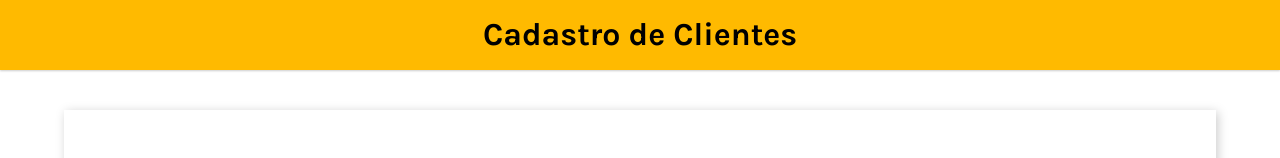
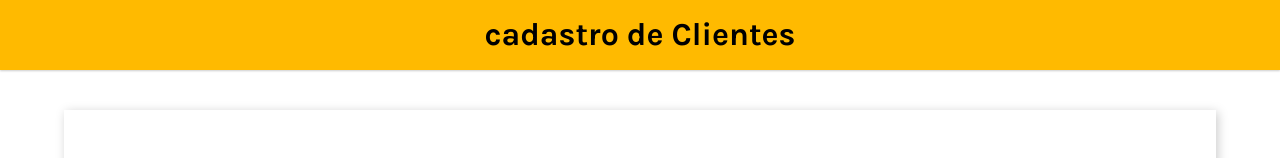
Before and after one commit to Jefbus10code/projJef, a plain HTML site: page Crud/index.html in a window 1280 px wide. Shown: the top 158 px of the page. Drawn offline with Linux system fonts and the light colour scheme.

Commit message:
Update index.html

```diff
--- a/Crud/index.html
+++ b/Crud/index.html
@@ -15,7 +15,7 @@
 </head>
 <body>
     <header>
-        <h1 class="header-title">Cadastro de Clientes</h1>
+        <h1 class="header-title">cadastro de Clientes</h1>
     </header>
     <main>
         <button type="button" class="button blue mobile" id="cadastrarCliente">Cadastrar Cliente</button>
```
